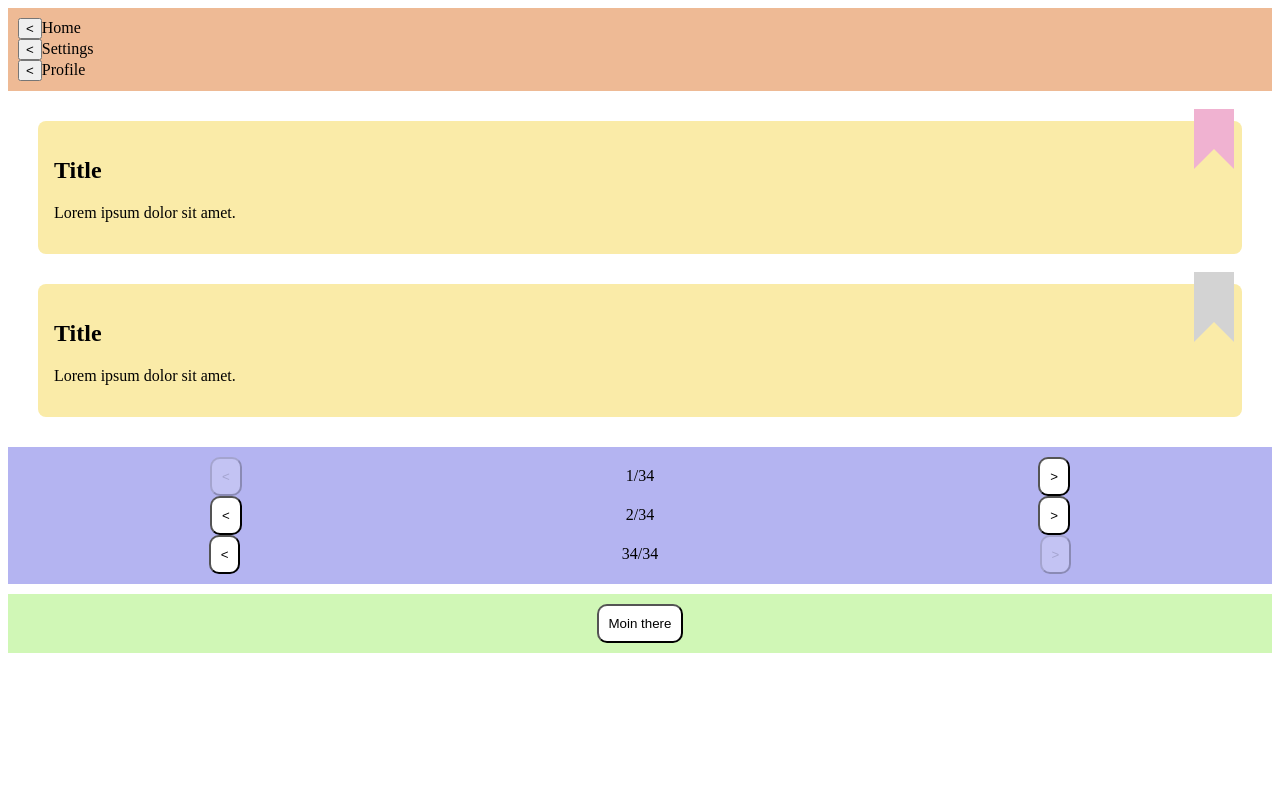
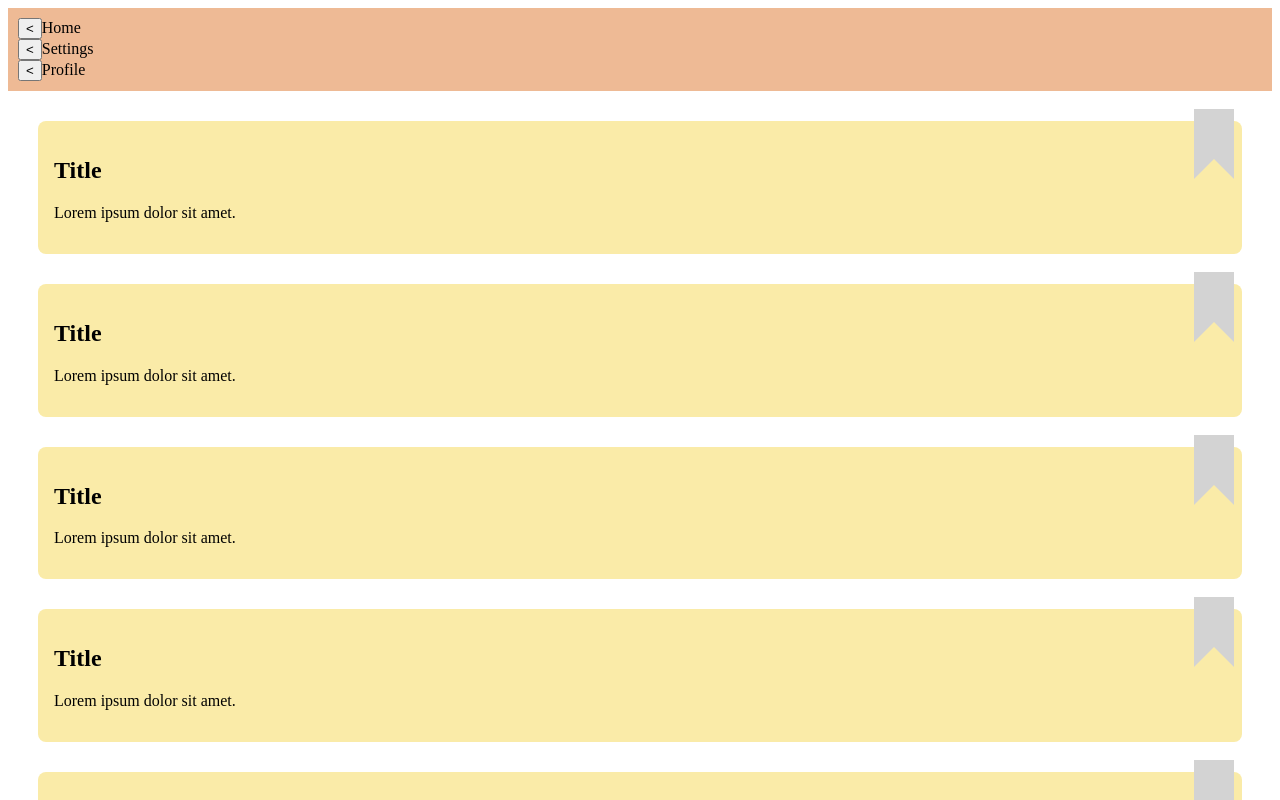
Before and after one commit to frederikebruendermann/react-playground, a React (Vite) app: page / in a window 1280 px wide. Shown: the top 800 px of the page. Built offline with nearby package versions, Linux system fonts and the light colour scheme.

Commit message:
create card array

```diff
--- a/src/App.jsx
+++ b/src/App.jsx
@@ -4,17 +4,51 @@ import Pagination from './Pagination'
 import Header from './header'
 import Card from './Card'
 
+const cards = [
+  {
+    title: 'Frage 1',
+    text: 'Warum kann ein Bagger nicht schwimmen?',
+    isBookmarked: true,
+  },
+  {
+    title: 'Frage 2',
+    text:
+      'Was sagte der Erbauer des Schiefen Turms von Pisa vor dem Baubeginn?',
+    isBookmarked: false,
+  },
+  {
+    title: 'Frage 3',
+    text: 'Wie nennt der Physiker seine Kinder?',
+    isBookmarked: false,
+  },
+  {
+    title: 'Frage 4',
+    text: 'Was schwimmt in einem See und fängt mit Z an?',
+    isBookmarked: true,
+  },
+  {
+    title: 'Frage 5',
+    text: 'Wie nennt man einen Bumerang der nicht zurück kommt?',
+    isBookmarked: true,
+  },
+]
+
 export default ({ children, text }) => {
   return (
-    <div>
+    <div className="App">
       <section className="HeaderBox">
         <Header isBackButtonVisible>Home</Header>
         <Header isBackButtonVisible>Settings</Header>
         <Header isBackButtonVisible>Profile</Header>
       </section>
       <section className="CardBox">
-        <Card isActive></Card>
-        <Card></Card>
+        {cards.map(card => (
+          <Card
+            title={card.title}
+            copyText={card.text}
+            isBookmarked={card.isBookmarked}
+          />
+        ))}
       </section>
       <section className="PaginationBox">
         <Pagination isLeftDisabled text={' ' + '1/34'} />
```
